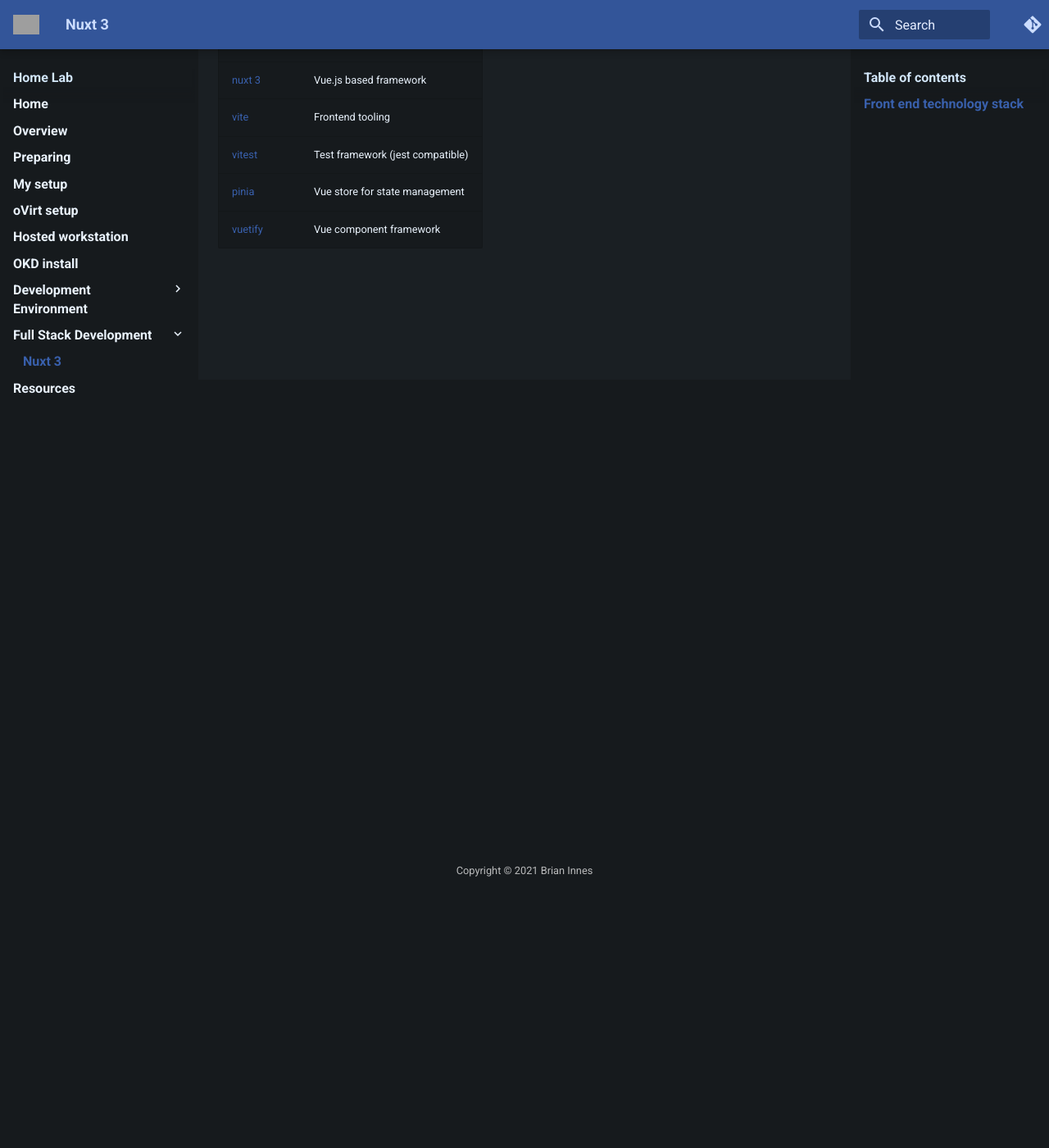
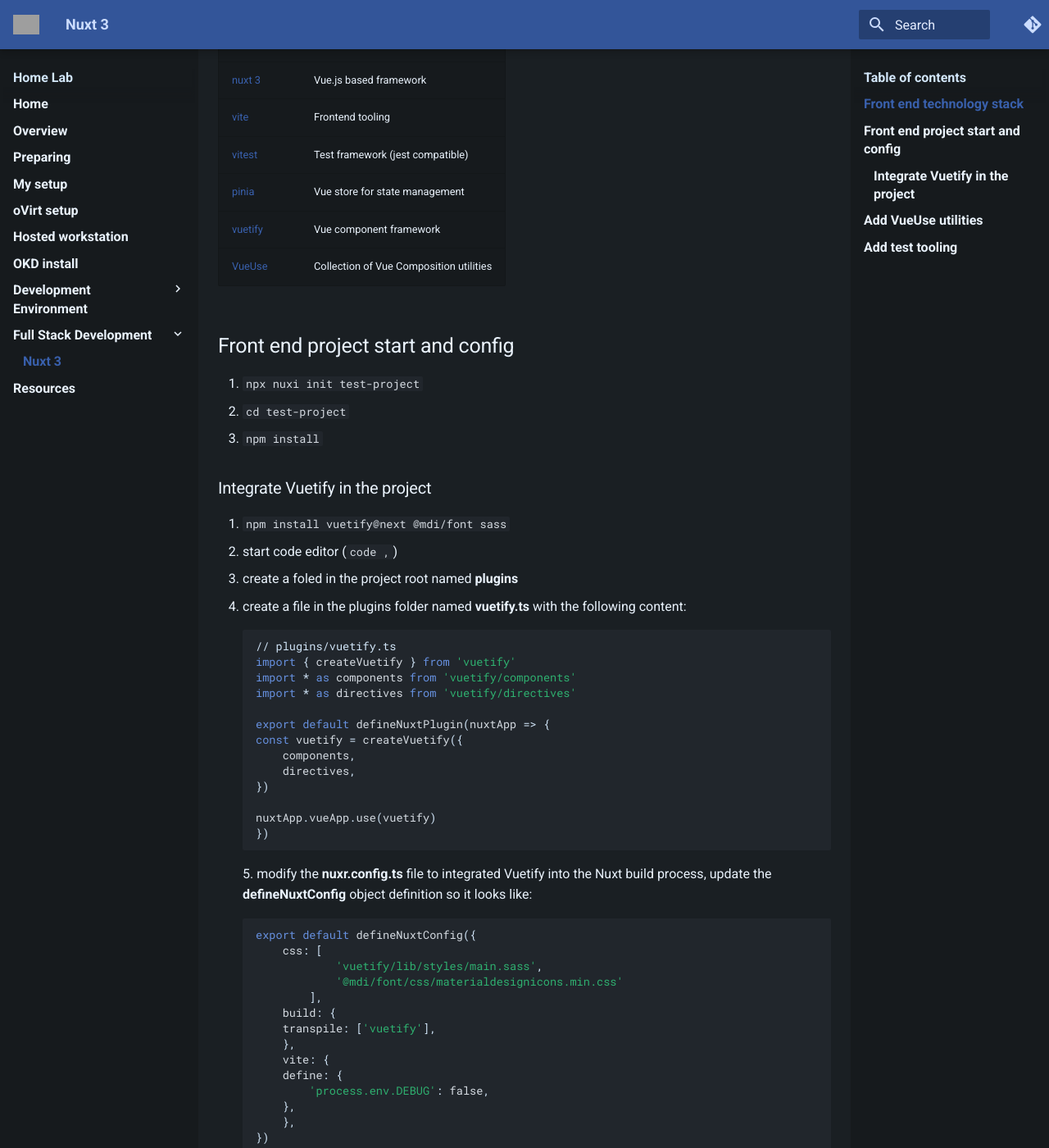
Before and after one commit to brianinnes/homeLab, an MkDocs documentation site: the page built from docs/full-stack/nuxt3.md, in a window 1280 px wide and 1400 px high, scrolled down 316 px. Shown: the whole window at 82% size. Built offline with MkDocs 1.6.1 and Material for MkDocs 9.7.7, drawn with Linux system fonts in a browser that asks for light colours; comment, search, counter and statistics services are not loaded; before the commit the page ends 900 px from its top, so only the background shows below that; some of the changed text lies outside the part shown; grey boxes are pictures that could not be loaded.

Commit message:
nuxt project setup

````diff
--- a/docs/full-stack/nuxt3.md
+++ b/docs/full-stack/nuxt3.md
@@ -15,3 +15,83 @@
 | [vitest](https://vitest.dev){: target=_blank} | Test framework (jest compatible) |
 | [pinia](https://pinia.vuejs.org){: target=_blank} | Vue store for state management |
 | [vuetify](https://next.vuetifyjs.com/en/){: target=_blank} | Vue component framework |
+| [VueUse](https://vueuse.org){: target=_blank} | Collection of Vue Composition utilities |
+
+## Front end project start and config
+
+1. `npx nuxi init test-project`
+2. `cd test-project`
+3. `npm install`
+
+### Integrate Vuetify in the project
+
+1. `npm install vuetify@next @mdi/font sass`
+2. start code editor (`code ,`)
+3. create a foled in the project root named **plugins**
+4. create a file in the plugins folder named **vuetify.ts** with the following content:
+
+    ```ts
+    // plugins/vuetify.ts
+    import { createVuetify } from 'vuetify'
+    import * as components from 'vuetify/components'
+    import * as directives from 'vuetify/directives'
+
+    export default defineNuxtPlugin(nuxtApp => {
+    const vuetify = createVuetify({
+        components,
+        directives,
+    })
+
+    nuxtApp.vueApp.use(vuetify)
+    })
+    ```
+5. modify the **nuxr.config.ts** file to integrated Vuetify into the Nuxt build process, update the **defineNuxtConfig** object definition so it looks like:
+
+    ```ts
+    export default defineNuxtConfig({
+        css: [
+                'vuetify/lib/styles/main.sass',
+                '@mdi/font/css/materialdesignicons.min.css'
+            ],
+        build: {
+        transpile: ['vuetify'],
+        },
+        vite: {
+        define: {
+            'process.env.DEBUG': false,
+        },
+        },
+    })
+    ```
+
+## Add VueUse utilities
+
+1. `npm i -D @vueuse/nuxt`
+2. Edit the **nuxt.config.ts** file and add the @vueuse/nuxt modules:
+
+    ```ts
+    export default defineNuxtConfig({
+        modules: [
+            '@vueuse/nuxt',
+            ...
+        ]
+        ...
+    })
+    ```
+
+## Add test tooling
+
+1. `npm i -D vitest @vue/test-utils@next @vitest/coverage-c8 @vitest/ui`
+2. Update **package.json** to add test runner commands.  In the scripts section add the following lines:
+
+    ```json
+    ...
+    "scripts": {
+        "test": "vitest",
+        "coverage": "vitest run --coverage",
+        "test-watch": "vitest -w --ui --open --coverage",
+        ...
+    },
+    ...
+    }
+    ```
````
